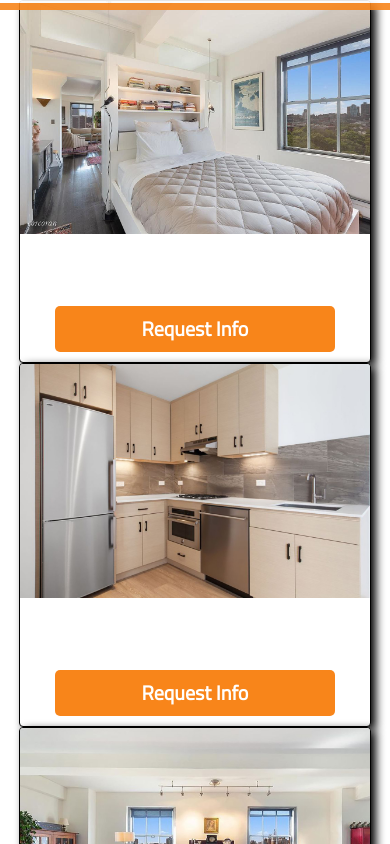
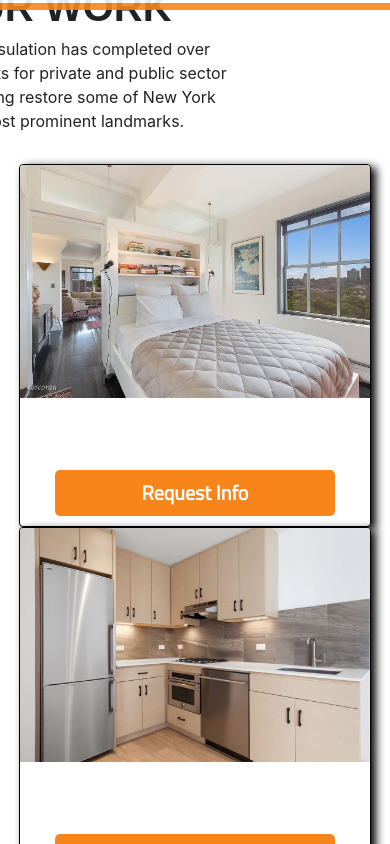
Before and after one commit to cusco1982/WJBestInsulation, a React (Create React App) app in the folder client/: page /Projects in a window 390 px wide. Shown: the top 844 px of the page. Built offline with nearby package versions, Linux system fonts and the light colour scheme; a web font is replaced by a local one.

Commit message:
header to projects needs work

```diff
--- a/client/src/css/style.css
+++ b/client/src/css/style.css
@@ -373,5 +373,16 @@ th {
     padding-top: 10px;
 
   }
+  #project-header{
+    text-align: center;
+    top: 50%;
+    left: 50%;
+    /* min-width: 100%; */
+    /* min-height: 100%; */
+    /* width: 9000px; */
+    /* height: 1100px; */
+    /* z-index: -100; */
+    transform: translate(-38%, -10%);
+  }
 
 }
--- a/client/src/pages/Projects.js
+++ b/client/src/pages/Projects.js
@@ -96,6 +96,12 @@ class Projects extends Component {
 
         </div> */}
 
+        <div className="project-header" id="project-header">
+        <h1><strong>OUR WORK</strong></h1>
+        <p>New York Insulation has completed over 20,000 projects for private and public sector clients; helping restore some of New York City’s most prominent landmarks.
+        </p>
+        </div>
+
 
 
         <div className="row">
```
